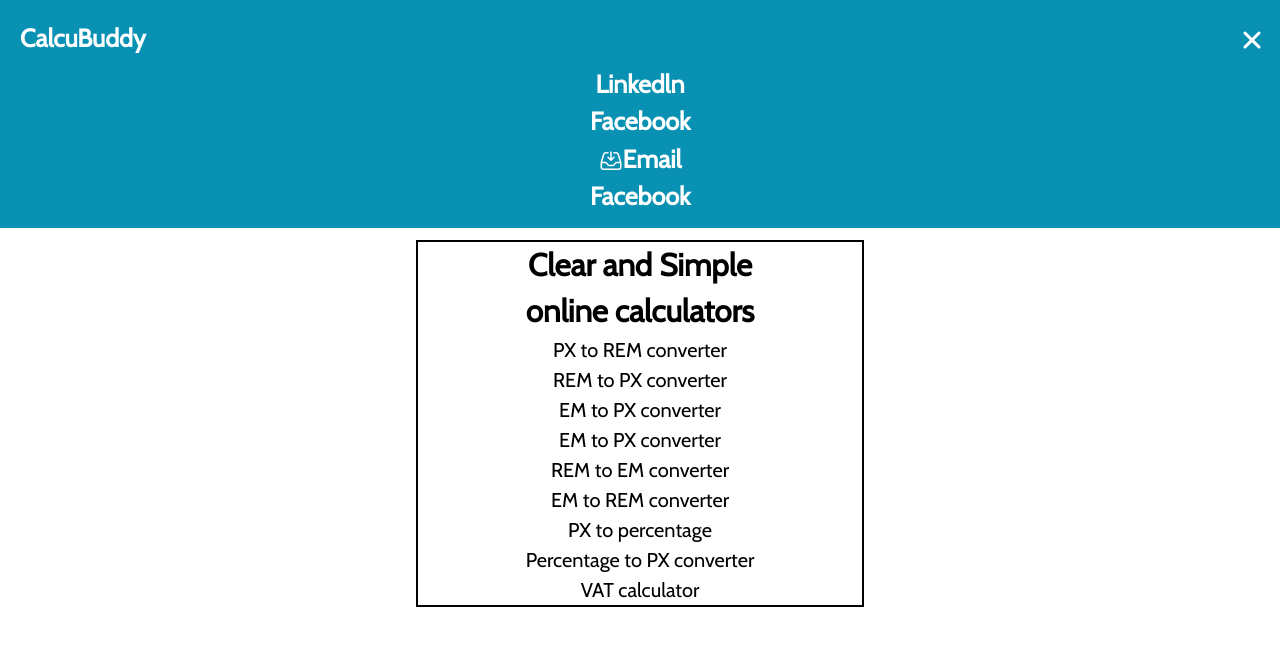
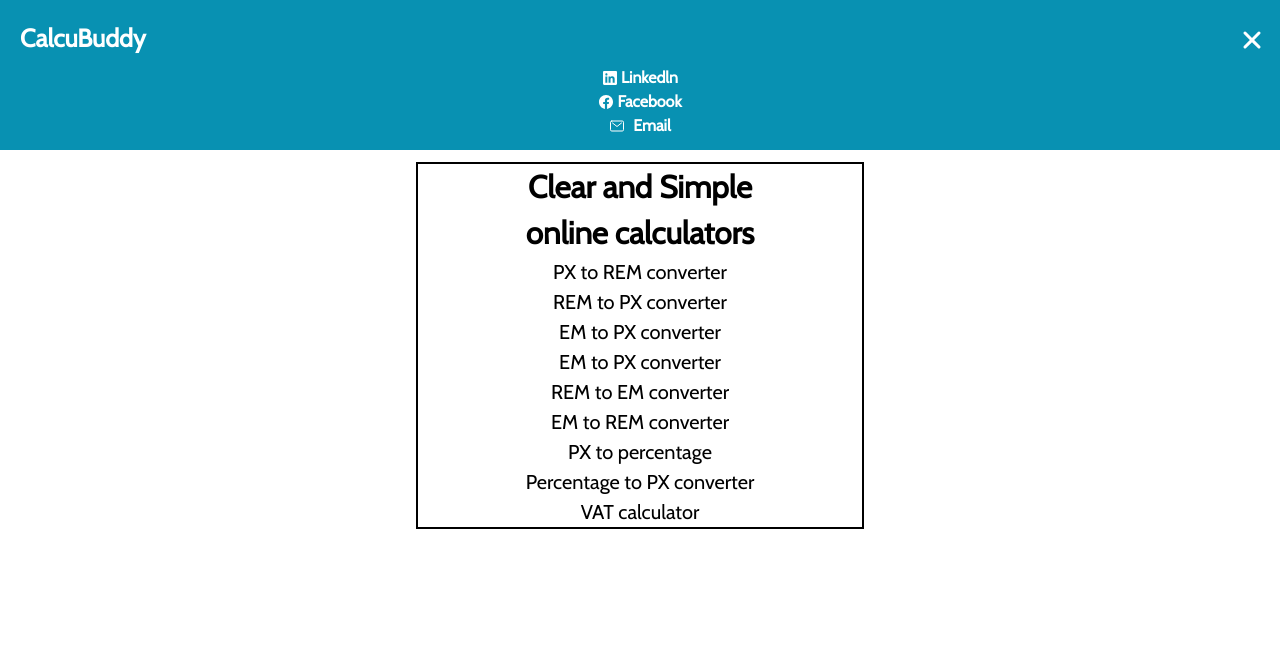
Before and after one commit to Brymmobaggins/calcubuddy, a website: page dist/index.html in a window 1280 px wide. Both pictures are taken after a click on the link 1252 px from the left and 45 px from the top of the page. Drawn offline with nearby package versions, Linux system fonts and the light colour scheme.

Commit message:
add ionic icon and style

```diff
--- a/dist/index.html
+++ b/dist/index.html
@@ -20,46 +20,36 @@
     <nav
       class="flex flex-col justify-between font-cabin font-bold bg-bondiblue-600 text-white text-2xl p-2"
     >
-    <!-- brand name -->
+      <!-- brand name -->
       <div class="m-1 md:text-base">
         <a href="/dist/index.html">CalcuBuddy</a>
       </div>
       <!-- harmburger menu icon and close icon -->
-      <a
-        id="toggle-button"
-        class="hover:cursor-pointer absolute right-2 top-4"
-      >
+      <a id="toggle-button" class="hover:cursor-pointer absolute right-2 top-4">
         <span class="block">
           <ion-icon name="menu" size="large" onclick="menu(this)"></ion-icon>
         </span>
         <span class="hidden">
-          <ion-icon name="close" size="large" ></ion-icon>
+          <ion-icon name="close" size="large"></ion-icon>
         </span>
       </a>
-       <!-- navigation menu -->
-      <div class="w-full hidden" id="nav">
-        <ul class="w-full text-center">
-          <li><a href="#">Linkedln</a></li>
-          <li><a href="#">Facebook</a></li>
+      <!-- navigation menu -->
+      <div class="hidden text-center" id="nav">
+        <ul class="w-full text-base items-center justify-center font-bold">
+          <li class="flex flex-row justify-center items-center">
+            <ion-icon name="logo-linkedin"></ion-icon>
+            <a class="ml-0.5" href="#">Linkedln</a>
+          </li>
 
-          <li>
-            <svg
-              class="w-4 inline-block"
-              xmlns="http://www.w3.org/2000/svg"
-              fill="none"
-              viewBox="0 0 24 24"
-              stroke-width="1.5"
-              stroke="currentColor"
-              class="w-5 h-6"
-            >
-              <path
-                stroke-linecap="round"
-                stroke-linejoin="round"
-                d="M9 3.75H6.912a2.25 2.25 0 00-2.15 1.588L2.35 13.177a2.25 2.25 0 00-.1.661V18a2.25 2.25 0 002.25 2.25h15A2.25 2.25 0 0021.75 18v-4.162c0-.224-.034-.447-.1-.661L19.24 5.338a2.25 2.25 0 00-2.15-1.588H15M2.25 13.5h3.86a2.25 2.25 0 012.012 1.244l.256.512a2.25 2.25 0 002.013 1.244h3.218a2.25 2.25 0 002.013-1.244l.256-.512a2.25 2.25 0 012.013-1.244h3.859M12 3v8.25m0 0l-3-3m3 3l3-3"
-              /></svg
-            ><a href="#">Email</a>
+          <li class="flex flex-row justify-center items-center">
+            <ion-icon name="logo-facebook"></ion-icon>
+            <a class="ml-0.5" href="#" class="inline">Facebook</a>
           </li>
-          <li><a href="#">Facebook</a></li>
+
+          <li class="flex flex-row justify-center items-center">
+            <ion-icon name="mail-outline"></ion-icon>
+            <a class="ml-1" href="#">Email</a>
+          </li>
         </ul>
       </div>
     </nav>
```
Also changed, not shown: dist/rem-to-px.html (+1 -1 lines), dist/style.css.
